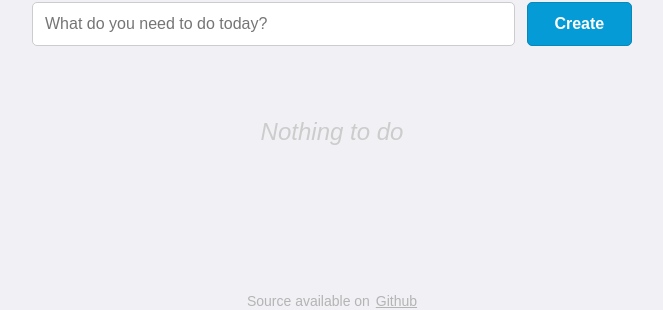
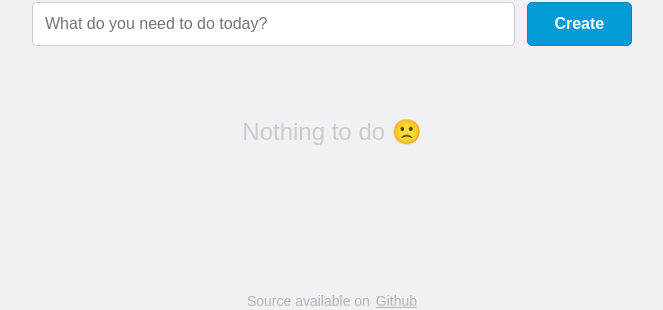
Before and after one commit to xiaogwu/xiaogwu.github.io, a Jekyll site: the page fewd/todo/index.html, which Jekyll copies as it is, in a window 1280 px wide. Shown: the part 122-432 px from the top of the page, without its empty margins (308-971 px from the left). Built offline with Jekyll 4.4.1, drawn with Linux system fonts in a browser that asks for light colours.

Commit message:
Update No todos styling

```diff
--- a/fewd/todo/css/style.css
+++ b/fewd/todo/css/style.css
@@ -79,7 +79,6 @@ input[type=submit]:hover {
 .no-todos {
   text-align: center;
   font-size: 24px;
-  font-style: italic;
   color: #CCC;
   padding: 48px 0;
 }
--- a/fewd/todo/index.html
+++ b/fewd/todo/index.html
@@ -22,7 +22,7 @@
           <input class="new-todo-input" type="text" name="todo-item" value="" placeholder="What do you need to do today?">
           <input type="submit" name="todo-item-submit" value="Create">
         </form>
-        <p class="no-todos">Nothing to do</p>
+        <p class="no-todos">Nothing to do 🙁</p>
         <ul class="todo-items">
         </ul>
       </main>
```
